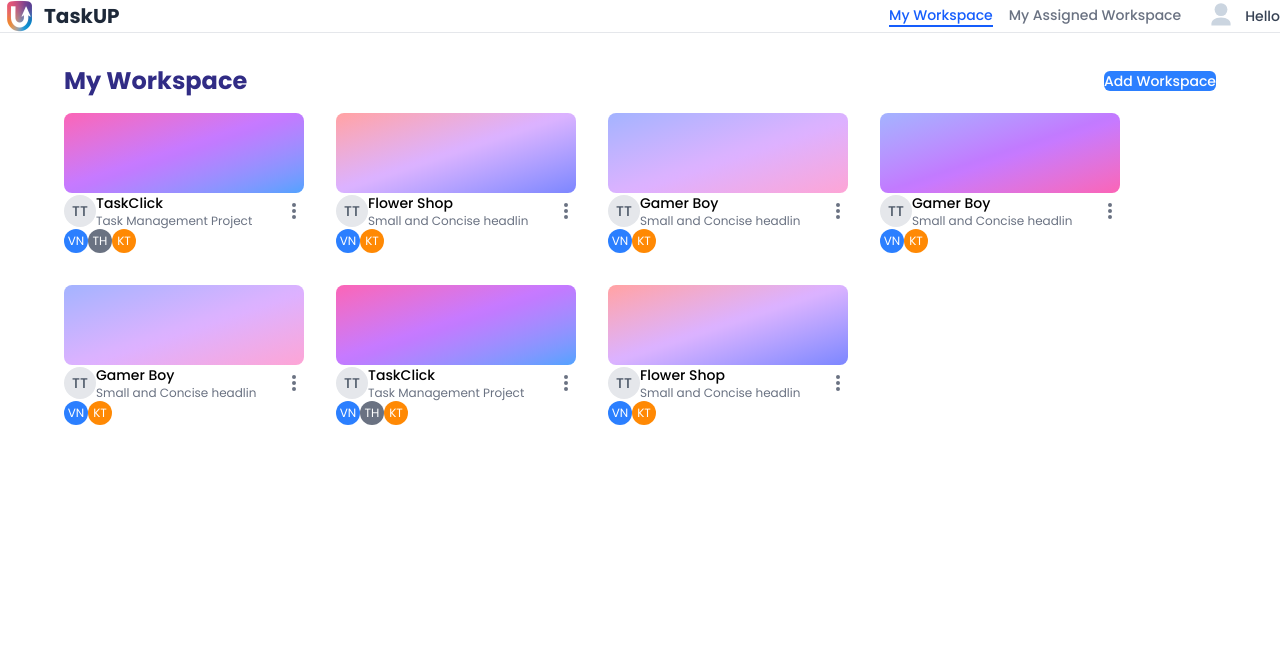
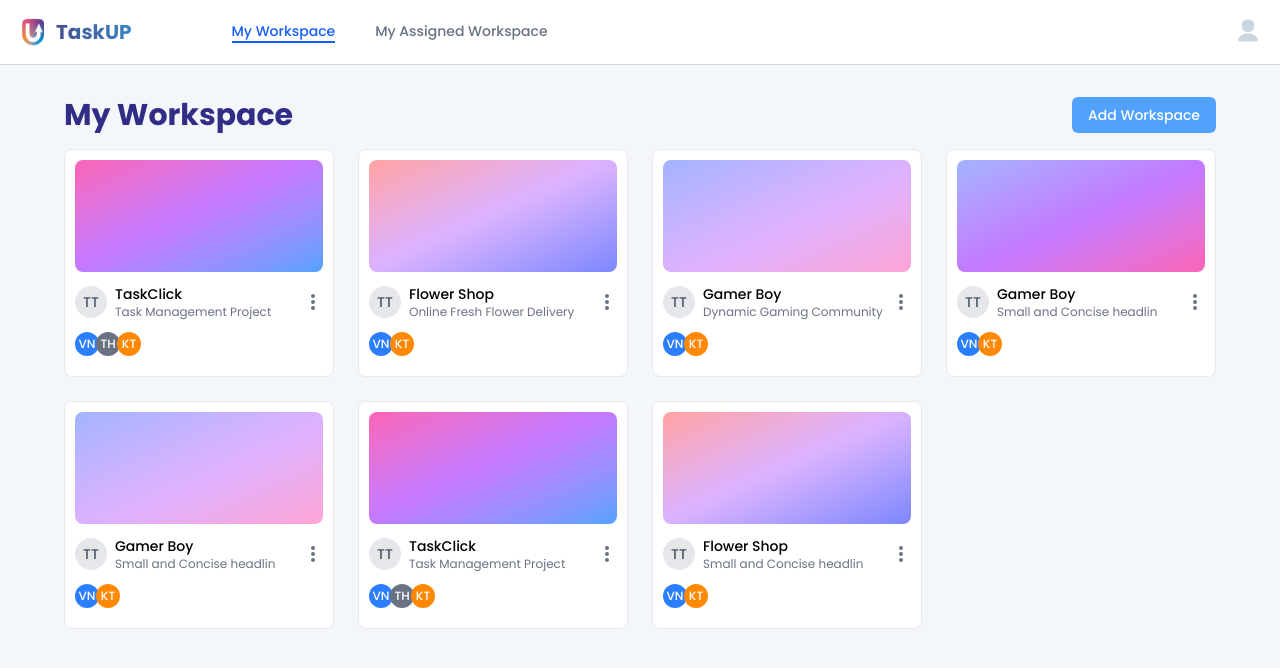
Before and after one commit to Jenniferduong20012004/Web_Project, a React (Vite) app in the folder client/: page /homepage in a window 1280 px wide. Shown: the top 668 px of the page. Built offline with nearby package versions, Linux system fonts and the light colour scheme.

Commit message:
chin | fix layout in Homepage and navbar

```diff
--- a/client/src/component/Navbar.jsx
+++ b/client/src/component/Navbar.jsx
@@ -1,18 +1,24 @@
+import { useLocation } from "react-router-dom";
 import logo from "../assets/logo.png";
 import userAvatar from "../assets/user-avatar.svg";
 
 const Navbar = () => {
+  const location = useLocation();
+  const isHomePage =
+    location.pathname === "/" || location.pathname === "/homepage";
   return (
-    <div className="flex items-center justify-between px-4 py-3 bg-white border-b border-gray-200">
-      {/* Bên trái: Logo + Tên trang web */}
-      <div className="flex items-center gap-3">
-        <img src={logo} alt="Logo" className="w-8 h-8 object-contain" />
-        <h2 className="text-xl font-bold text-gray-800">TaskUP</h2>
+    <div className="flex items-center justify-between !px-4 !py-4 bg-white border-b border-gray-300">
+      {/* Logo + Web name */}
+      <div className="flex items-center gap-3 mr-8">
+        <img src={logo} alt="Logo" className="w-7 h-7 object-contain" />
+        <h2 className="text-xl bg-gradient-to-r from-[#435090] to-[#3885c4] text-transparent bg-clip-text inline-block font-bold">
+          TaskUP
+        </h2>
       </div>
 
-      {/* Bên phải: Tabs + Avatar (nếu cần) */}
-      <div className="flex items-center gap-6">
-        <nav className="flex items-center gap-4">
+      {/* Tabs - shown in homepage */}
+      {isHomePage && (
+        <nav className="flex items-center gap-10 flex-grow !ml-25">
           <button className="text-sm font-medium text-blue-600 border-b-2 border-blue-600 pb-1">
             My Workspace
           </button>
@@ -20,17 +26,15 @@ const Navbar = () => {
             My Assigned Workspace
           </button>
         </nav>
+      )}
 
-        {/* Hiển thị avatar user */}
-
-        <div className="flex items-center gap-2">
-          <img
-            src={userAvatar}
-            alt="User Avatar"
-            className="w-8 h-8 rounded-full object-cover"
-          />
-          <span className="text-sm font-medium text-gray-700">Hello</span>
-        </div>
+      {/* Avatar */}
+      <div className="!ml-auto flex items-center">
+        <img
+          src={userAvatar}
+          alt="User Avatar"
+          className="w-8 h-8 rounded-full object-cover"
+        />
       </div>
     </div>
   );
--- a/client/src/component/Sidebar.jsx
+++ b/client/src/component/Sidebar.jsx
@@ -52,7 +52,12 @@ const Sidebar = () => {
         <ul className="flex flex-col text-sm">
           <li>
             <button className="w-full text-left py-3 px-4 hover:bg-gray-100 font-medium text-gray-700">
-              Overview
+              Dashboard
+            </button>
+          </li>
+          <li>
+            <button className="w-full text-left py-3 px-4 hover:bg-gray-100 font-medium text-gray-700">
+              Board
             </button>
           </li>
           <li>
@@ -69,8 +74,8 @@ const Sidebar = () => {
       </nav>
 
       {/* Logout */}
-      <div className="p-4 border-t border-gray-200">
-        <button className="w-full py-2 px-4 bg-red-500 text-white rounded-lg hover:bg-red-600 transition">
+      <div className="p-6 border-t border-gray-200 flex justify-center">
+        <button className="w-3/4 py-3 bg-red-500 text-white rounded-md hover:bg-red-600 transition text-center font-medium">
           Log out
         </button>
       </div>
--- a/client/src/component/WorkspaceCard.jsx
+++ b/client/src/component/WorkspaceCard.jsx
@@ -2,20 +2,24 @@ import React from "react";
 
 const WorkspaceCard = ({ workspace }) => {
   return (
-    <div className="mb-8 mr-4" style={{ width: "240px" }}>
-      <div
-        className={`h-20 rounded-lg ${workspace.backgroundGradient} mb-2`}
-      ></div>
-      <div className="flex items-center justify-between mt-2">
-        <div className="flex items-center">
+    <div
+      className="flex flex-col gap-3 border border-[#e9e7f2] rounded-lg bg-white"
+      style={{ width: "270px", padding: "10px" }}
+    >
+      {/* bug!!!!!!!!!!!!!!!!!!!!!!!!!!!1 */}
+      <div className={`h-28 rounded-lg ${workspace.backgroundGradient}`}></div>
+
+      <div className="flex items-center justify-between gap-2">
+        <div className="flex items-center gap-2">
           <div className="w-8 h-8 bg-gray-200 rounded-full flex items-center justify-center text-sm font-medium text-gray-600">
             TT
           </div>
-          <div className="ml-2">
+          <div className="ml-6">
             <div className="text-sm font-medium">{workspace.title}</div>
             <div className="text-xs text-gray-500">{workspace.subtitle}</div>
           </div>
         </div>
+
         <button className="text-gray-500 hover:text-gray-700">
           <svg
             xmlns="http://www.w3.org/2000/svg"
@@ -27,13 +31,17 @@ const WorkspaceCard = ({ workspace }) => {
           </svg>
         </button>
       </div>
-      <div className="flex mt-2">
+
+      {/* bug!!!!!!!!!!!!!!!!!!!!!!!!!!!!!!!!!!! */}
+
+      <div className="flex" style={{ marginBottom: "10px" }}>
         {workspace.members.map((member, idx) => (
           <div
             key={member.id}
-            className={`w-6 h-6 rounded-full flex items-center justify-center text-xs text-white ${
-              member.bgColor
-            } ${idx > 0 ? "-ml-1" : ""}`}
+            className={`w-6 h-6 rounded-full flex items-center justify-center text-xs text-white font-medium ${member.bgColor}`}
+            style={{
+              marginLeft: idx > 0 ? "-3px" : "0",
+            }}
           >
             {member.initials}
           </div>
--- /dev/null
+++ b/client/src/mock-data/mockWorkspaceData.js
@@ -0,0 +1,83 @@
+export const workspaceData = [
+  {
+    id: 1,
+    title: "TaskClick",
+    subtitle: "Task Management Project",
+    backgroundGradient:
+      "bg-gradient-to-br from-pink-400 via-purple-400 to-blue-400",
+    members: [
+      { id: 1, initials: "VN", bgColor: "bg-blue-500" },
+      { id: 2, initials: "TH", bgColor: "bg-gray-500" },
+      { id: 3, initials: "KT", bgColor: "bg-orange-400" },
+    ],
+  },
+  {
+    id: 2,
+    title: "Flower Shop",
+    subtitle: "Online Fresh Flower Delivery",
+    backgroundGradient:
+      "bg-gradient-to-br from-red-300 via-purple-300 to-indigo-400",
+    members: [
+      { id: 1, initials: "VN", bgColor: "bg-blue-500" },
+      { id: 2, initials: "KT", bgColor: "bg-orange-400" },
+    ],
+  },
+  {
+    id: 3,
+    title: "Gamer Boy",
+    subtitle: "Dynamic Gaming Community",
+    backgroundGradient:
+      "bg-gradient-to-br from-indigo-300 via-purple-300 to-pink-300",
+    members: [
+      { id: 1, initials: "VN", bgColor: "bg-blue-500" },
+      { id: 2, initials: "KT", bgColor: "bg-orange-400" },
+    ],
+  },
+  {
+    id: 4,
+    title: "Gamer Boy",
+    subtitle: "Small and Concise headlin",
+    backgroundGradient:
+      "bg-gradient-to-br from-indigo-300 via-purple-400 to-pink-400",
+    members: [
+      { id: 1, initials: "VN", bgColor: "bg-blue-500" },
+      { id: 2, initials: "KT", bgColor: "bg-orange-400" },
+    ],
+  },
+  {
+    id: 5,
+    title: "Gamer Boy",
+    subtitle: "Small and Concise headlin",
+    backgroundGradient:
+      "bg-gradient-to-br from-indigo-300 via-purple-300 to-pink-300",
+    members: [
+      { id: 1, initials: "VN", bgColor: "bg-blue-500" },
+      { id: 2, initials: "KT", bgColor: "bg-orange-400" },
+    ],
+  },
+  {
+    id: 6,
+    title: "TaskClick",
+    subtitle: "Task Management Project",
+    backgroundGradient:
+      "bg-gradient-to-br from-pink-400 via-purple-400 to-blue-400",
+    members: [
+      { id: 1, initials: "VN", bgColor: "bg-blue-500" },
+      { id: 2, initials: "TH", bgColor: "bg-gray-500" },
+      { id: 3, initials: "KT", bgColor: "bg-orange-400" },
+    ],
+  },
+  {
+    id: 7,
+    title: "Flower Shop",
+    subtitle: "Small and Concise headlin",
+    backgroundGradient:
+      "bg-gradient-to-br from-red-300 via-purple-300 to-indigo-400",
+    members: [
+      { id: 1, initials: "VN", bgColor: "bg-blue-500" },
+      { id: 2, initials: "KT", bgColor: "bg-orange-400" },
+    ],
+  },
+];
+
+export default workspaceData;
--- a/client/src/views/Dashboard.jsx
+++ b/client/src/views/Dashboard.jsx
@@ -4,7 +4,7 @@ import Navbar from "../component/Navbar";
 
 const Dashboard = () => {
   return (
-    <div className="w-full min-h-screen flex-col overflow-hidden">
+    <div className="w-full min-h-screen flex flex-col">
       <Navbar />
 
       <div className="flex-1 flex bg-gray-50">
--- a/client/src/views/Homepage.jsx
+++ b/client/src/views/Homepage.jsx
@@ -1,89 +1,7 @@
 import React from "react";
 import Navbar from "../component/Navbar";
 import WorkspaceCard from "../component/WorkspaceCard";
-
-// MOCK DATA
-const workspaceData = [
-  {
-    id: 1,
-    title: "TaskClick",
-    subtitle: "Task Management Project",
-    backgroundGradient:
-      "bg-gradient-to-br from-pink-400 via-purple-400 to-blue-400",
-    members: [
-      { id: 1, initials: "VN", bgColor: "bg-blue-500" },
-      { id: 2, initials: "TH", bgColor: "bg-gray-500" },
-      { id: 3, initials: "KT", bgColor: "bg-orange-400" },
-    ],
-  },
-  {
-    id: 2,
-    title: "Flower Shop",
-    subtitle: "Small and Concise headlin",
-    backgroundGradient:
-      "bg-gradient-to-br from-red-300 via-purple-300 to-indigo-400",
-    members: [
-      { id: 1, initials: "VN", bgColor: "bg-blue-500" },
-      { id: 2, initials: "KT", bgColor: "bg-orange-400" },
-    ],
-  },
-  {
-    id: 3,
-    title: "Gamer Boy",
-    subtitle: "Small and Concise headlin",
-    backgroundGradient:
-      "bg-gradient-to-br from-indigo-300 via-purple-300 to-pink-300",
-    members: [
-      { id: 1, initials: "VN", bgColor: "bg-blue-500" },
-      { id: 2, initials: "KT", bgColor: "bg-orange-400" },
-    ],
-  },
-  {
-    id: 4,
-    title: "Gamer Boy",
-    subtitle: "Small and Concise headlin",
-    backgroundGradient:
-      "bg-gradient-to-br from-indigo-300 via-purple-400 to-pink-400",
-    members: [
-      { id: 1, initials: "VN", bgColor: "bg-blue-500" },
-      { id: 2, initials: "KT", bgColor: "bg-orange-400" },
-    ],
-  },
-  {
-    id: 5,
-    title: "Gamer Boy",
-    subtitle: "Small and Concise headlin",
-    backgroundGradient:
-      "bg-gradient-to-br from-indigo-300 via-purple-300 to-pink-300",
-    members: [
-      { id: 1, initials: "VN", bgColor: "bg-blue-500" },
-      { id: 2, initials: "KT", bgColor: "bg-orange-400" },
-    ],
-  },
-  {
-    id: 6,
-    title: "TaskClick",
-    subtitle: "Task Management Project",
-    backgroundGradient:
-      "bg-gradient-to-br from-pink-400 via-purple-400 to-blue-400",
-    members: [
-      { id: 1, initials: "VN", bgColor: "bg-blue-500" },
-      { id: 2, initials: "TH", bgColor: "bg-gray-500" },
-      { id: 3, initials: "KT", bgColor: "bg-orange-400" },
-    ],
-  },
-  {
-    id: 7,
-    title: "Flower Shop",
-    subtitle: "Small and Concise headlin",
-    backgroundGradient:
-      "bg-gradient-to-br from-red-300 via-purple-300 to-indigo-400",
-    members: [
-      { id: 1, initials: "VN", bgColor: "bg-blue-500" },
-      { id: 2, initials: "KT", bgColor: "bg-orange-400" },
-    ],
-  },
-];
+import workspaceData from "../mock-data/mockWorkspaceData";
 
 const Homepage = () => {
   const handleAddWorkspace = () => {
@@ -91,21 +9,22 @@ const Homepage = () => {
   };
 
   return (
-    <div className="w-full min-h-screen flex flex-col">
+    <div className="w-[1280px] mx-auto min-h-screen flex flex-col bg-[#f4f7fa]">
       <Navbar />
 
-      <div className="flex justify-center w-full !mt-8">
-        <div className="max-w-6xl">
-          <div className="flex justify-between items-center mb-6">
-            <h1 className="text-2xl font-bold text-indigo-900">My Workspace</h1>
+      <div className="w-full !px-4 sm:px-6 lg:px-8 !mt-8">
+        <div className="max-w-6xl !mx-auto">
+          <div className="flex justify-between items-center">
+            <h1 className="text-3xl font-bold text-indigo-900">My Workspace</h1>
             <button
               onClick={handleAddWorkspace}
-              className="bg-blue-500 hover:bg-blue-600 text-white rounded-md text-sm font-medium"
+              className="bg-blue-400 hover:bg-blue-600 text-white rounded-md text-sm font-medium !px-4 !py-2 text-base"
             >
               Add Workspace
             </button>
           </div>
-          <div className="flex flex-wrap gap-8 !mt-4">
+
+          <div className="grid grid-cols-1 sm:grid-cols-2 lg:grid-cols-3 xl:grid-cols-4 gap-6 !mt-4 !mb-20">
             {workspaceData.map((workspace) => (
               <WorkspaceCard key={workspace.id} workspace={workspace} />
             ))}
```
